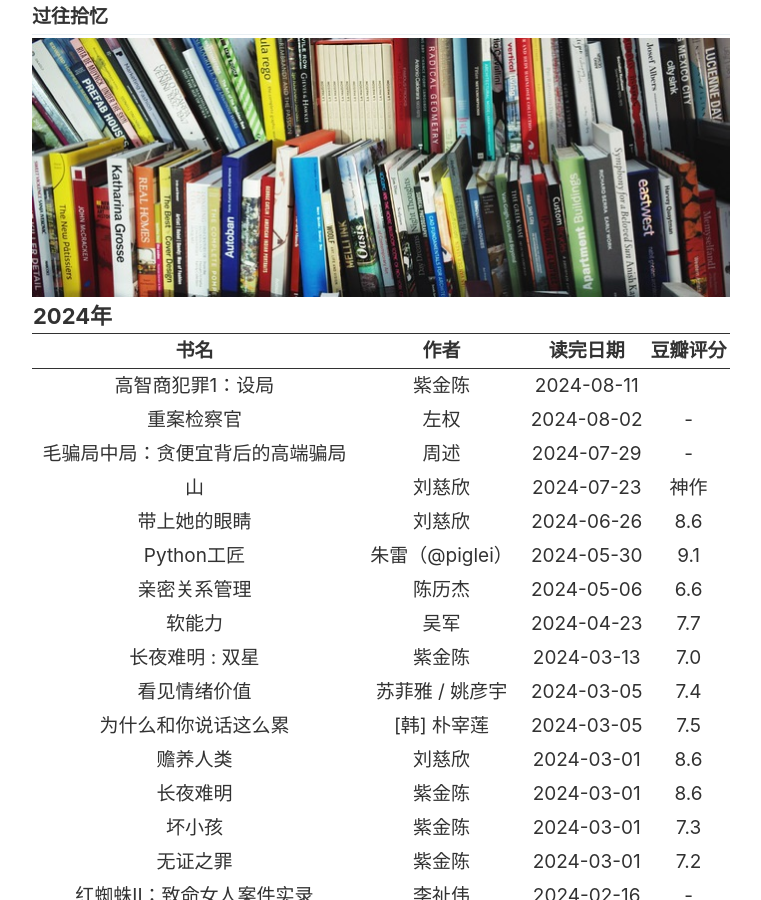
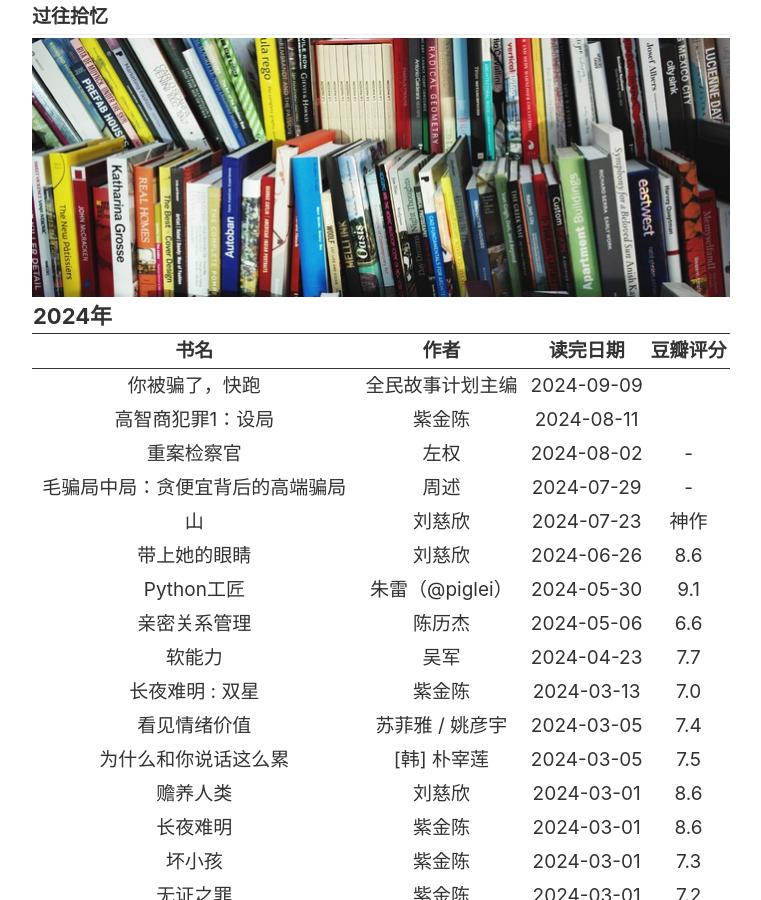
Before and after one commit to SWHL/SWHL.github.io, a Jekyll site: the page built from _pages/books.md, in a window 1280 px wide and 900 px high. Shown: the whole window, without its empty margins (259-1020 px from the left). Built offline with Jekyll 4.4.1, drawn with Linux system fonts in a browser that asks for light colours.

Commit message:
docs: Update videos and books

```diff
--- a/_pages/books.md
+++ b/_pages/books.md
@@ -16,6 +16,12 @@ image: "./images/pages/books.jpg"
         </tr>
 　　</thead>
     <tbody>
+    　　<tr>
+    　　　　　<td><a href="https://yd.qq.com/web/reader/d3e320b0813ab926bg0166ea" target="_blank">你被骗了，快跑</a></td>
+    　　　　　<td>全民故事计划主编</td>
+    　　　　　<td>2024-09-09</td>
+    　　　　　<td></td>
+    　　</tr>
     　　<tr>
     　　　　　<td><a href="https://yd.qq.com/web/bookDetail/461322d0725668eb461bb79" target="_blank">高智商犯罪1：设局</a></td>
     　　　　　<td>紫金陈</td>
```
Also changed, not shown: _pages/videos.md (+6 -1 lines).
